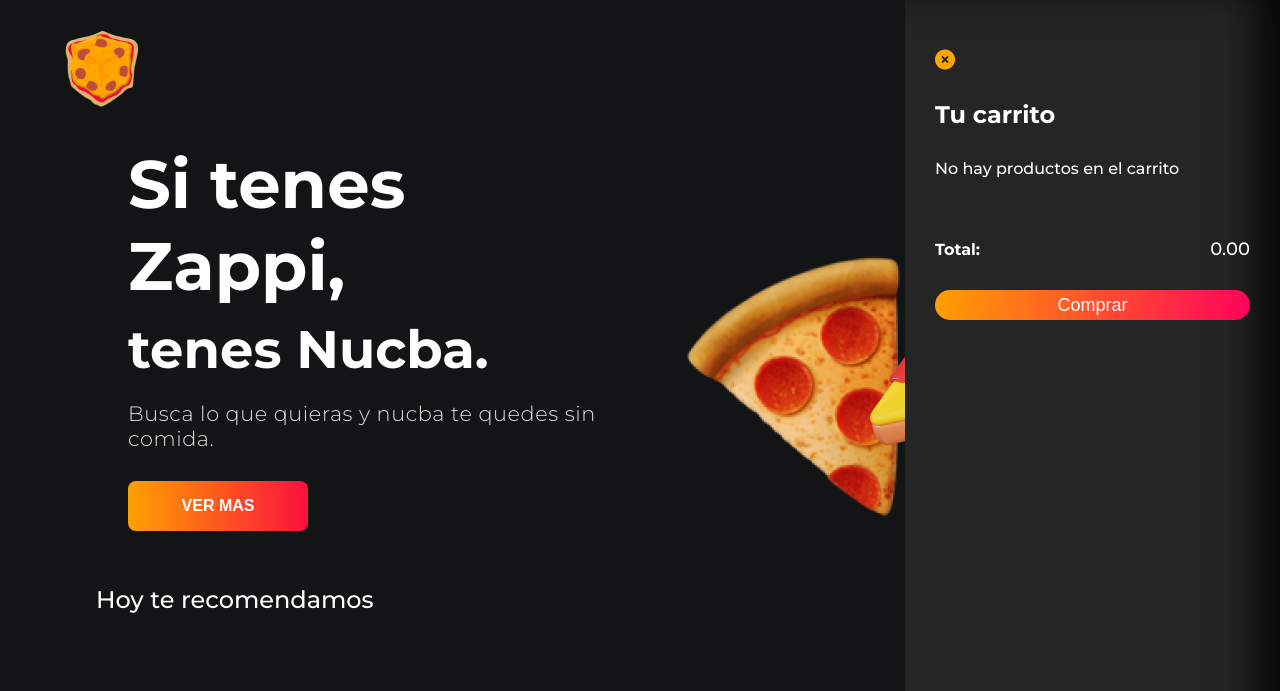
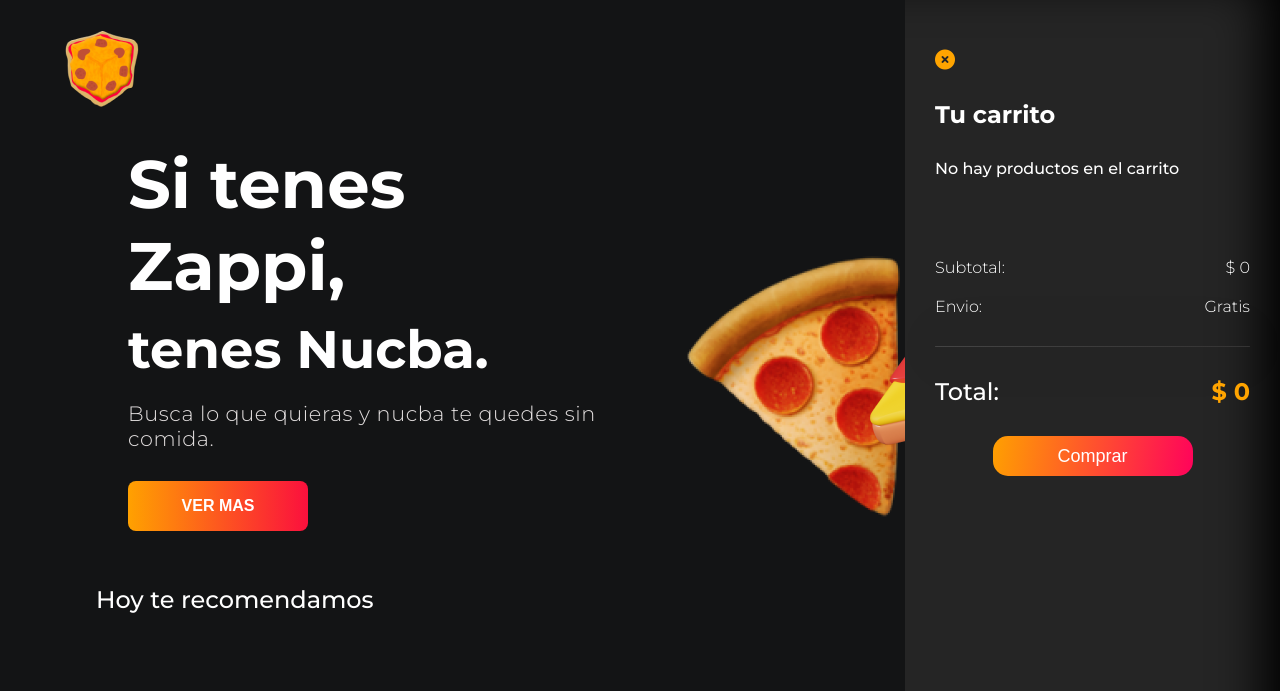
Before and after one commit to fede2000/E5---Nucbazappi, a plain HTML site: page index.html in a window 1280 px wide. Both pictures are taken after a click on the item 1207 px from the left and 69 px from the top of the page. Shown: the top 691 px of the page. Drawn offline with Linux system fonts and the light colour scheme.

Commit message:
funciony,estilo y estructura  de subtotal del carrito, + hover boton + y -

```diff
--- a/assets/css/style.css
+++ b/assets/css/style.css
@@ -230,22 +230,37 @@ main {
     font-weight: 600;
 }
 
-.cart-total {
+.cart-resume{
+    display: flex;
+    flex-direction: column;
+    gap: 20px;
+    margin-top: 50px;
+
+}
+
+.cart-subTotal{
     display: flex;
     justify-content: space-between;
-    align-items: baseline;
-    width: 100%;
+    font-size: 1rem;
+    font-weight: 300;
 }
 
-.cart-total p {
-    color: #FFFFFF;
-    font-weight: 700;
+.cart-envio{
+    display: flex;
+    justify-content: space-between;
+    font-size: 1rem;
+    font-weight: 300;
 }
 
-.cart-total span {
-    color: #FFFFFF;
-    font-weight: 400;
-    font-size: 18px;
+.cart-resume hr{
+    height: 1px;
+    margin: 10px 0;
+    border-radius: 15px;
+    background: linear-gradient(98.81deg, #444444 -0.82%, #343333 101.53%);
+    box-shadow: 0px 0px 50px rgba(1, 2, 7, 0.5);
+    border-radius: 15px;
+    border: none;
+
 }
 
 .cart-total {
@@ -257,14 +272,17 @@ main {
 
 .cart-total p {
     color: #FFFFFF;
-    font-weight: 700;
+    font-weight: 500;
+    font-size: 1.5rem;
 }
 
 .cart-total span {
-    color: #FFFFFF;
-    font-weight: 400;
-    font-size: 18px;
+    color: var(--color_naranja);
+    font-weight: 800;
+    font-size: 1.5rem;
 }
+
+
 .show-menu {
     transform: translate(0%);
     transition: all 0.5s cubic-bezier(0.92, 0.01, 0.35, 0.99);
@@ -299,6 +317,10 @@ main {
     cursor: pointer;
   }
 
+  .btn-buy:hover{
+    transform: scale(1.1);
+  }
+
 
 
 /* producto del carrito */
@@ -327,6 +349,7 @@ main {
     background: linear-gradient(90deg, rgba(120,57,14,1) 0%, rgba(69,37,4,1) 100%);
     width: 30px;
     height: 30px;
+    cursor: pointer;
   }
 
   /* boton de sumar producto */
@@ -334,6 +357,14 @@ main {
     background: linear-gradient(90deg, rgba(255, 166, 1) 0%, #FC2933 100%);
     width: 30px;
     height: 30px;
+    cursor: pointer;
+  }
+
+  .up:hover{
+    transform: scale(1.1);
+  }
+  .down:hover{
+    transform: scale(1.1);
   }
 
 
@@ -344,7 +375,7 @@ main {
 .product_cart {
     display: flex;
     align-items: center;
-    justify-content: center;
+    justify-content: space-between;
     gap: 15px;
     background-color: var(--background_color-card);
     border-radius: 10px;
@@ -355,6 +386,12 @@ main {
 -webkit-box-shadow: -1px 9px 34px 0px rgba(0,0,0,0.75);
 -moz-box-shadow: -1px 9px 34px 0px rgba(0,0,0,0.75);
 
+}
+
+.item-product{
+    display: flex;
+    align-items: center; justify-content: center;
+    gap: 15px;
 }
 .product_cart img{
     width: 70px;
@@ -386,6 +423,16 @@ main {
     margin-top: 10px;
     font-size: 1.1rem;
 }
+
+.btn-buy{
+    width: 200px;
+    height: 40px;
+    margin: 0 auto;
+}
+
+
+
+
 
 
 
@@ -472,7 +519,7 @@ main {
     gap: 10px;
 }
 
-hr {
+.card-categorie hr {
     height: 4px;
     width: 24px;
     margin-top: 30px;
--- a/assets/main.js
+++ b/assets/main.js
@@ -28,7 +28,12 @@ const renderProductRecomendation = product => {
             <p class="description-card">${description}</p>
             <span class="price"><span class="spacing-price">$</span>${price}</span>
         </div>
-        <button class="add-btn" data-id='${id}' data-name='${name}' data-price='${price} 'data-img='${cardImg}'>Agregar</button>
+        <button class="add-btn"
+        data-id='${id}'
+        data-name='${name}'
+        data-description='${description}'
+        data-price='${price}
+        'data-img='${cardImg}'>Agregar</button>
     </div>
     `
 }
@@ -117,6 +122,7 @@ const cartImg = document.getElementById("cartImg");
 const exitImg = document.getElementById("exit");
 const productsCart = document.querySelector(".cart-container")
 const total = document.querySelector('.total');
+const subTotal = document.querySelector('.sub')
 const buyBtn = document.querySelector('.btn-buy')
 
 let cart = JSON.parse(localStorage.getItem('cart')) || [];
@@ -141,11 +147,13 @@ const renderCartProduct = cartProduct =>{
     const{ id, name, price, description, cardImg, quantity} =  cartProduct;
     return`
         <div class="product_cart">
-            <img src="${cardImg}" alt="">
-            <div class="product_cart--description">
-                <h2 class="title-card--cart">${name}</h2>
-                <p class="description-card--cart">${description}</p>
-                <span class="price"><span class="spacing-price">$</span>${price}</span>
+            <div class="item-product">
+                <img src="${cardImg}" alt="">
+                <div class="product_cart--description">
+                    <h2 class="title-card--cart">${name}</h2>
+                    <p class="description-card--cart">${description}</p>
+                    <span class="price"><span class="spacing-price">$</span>${price}</span>
+                </div>
             </div>
             <div class="item-handler">
                 <span class="quantity-handler down" data-id=${id}>-</span>
@@ -167,9 +175,12 @@ const renderCart = (cartList) => {
 
 // Suma de productos--------------------------------------------------------------------------------*
 const showTotal = cartList =>{
-    total.innerHTML = `${cartList.reduce((acc, cur) => acc + Number(cur.price) * cur.quantity, 0)
-    .toFixed(2)}`
-
+    total.innerHTML = `$ ${cartList.reduce((acc, cur) => acc + Number(cur.price) * cur.quantity, 0)
+    }`;
+}
+const showSub = cartList =>{
+    subTotal.innerHTML = `$ ${cartList.reduce((acc, cur) => acc + Number(cur.price) * cur.quantity, 0)
+    }`;
 }
 const disableBuyBtn = () =>{
     if (!cart.length) {
@@ -182,12 +193,13 @@ const disableBuyBtn = () =>{
  const handleQuantity = e =>{
     // ! funcion down
      if (e.target.classList.contains('down')) {
-        const existingCartItem = cart.find(item => item.dataset.id === e.target.dataset.id);
+        const existingCartItem = cart.find(item => item.id === e.target.dataset.id);
         if(existingCartItem.quantity === 1){
             if(window.confirm('¿ Desea eliminar el producto seleccionado ?')){
                 cart = cart.filter(prod => prod.id !== existingCartItem.id);
                 saveLocalStorage(cart);
                 renderCart(cart);
+                showSub(cart);
                 showTotal(cart);
                 disableBuyBtn();
                 return
@@ -200,7 +212,7 @@ const disableBuyBtn = () =>{
         });
         // ! funcion up
      } else if (e.target.classList.contains('up')){
-        const existingCartItem = cart.find(item => item.dataset.id === e.target.dataset.id);
+        const existingCartItem = cart.find(item => item.id === e.target.dataset.id);
         cart = cart.map((item) =>{
             return item.id === existingCartItem.id
             ? {... item, quantity: Number(item.quantity) + 1}
@@ -209,6 +221,7 @@ const disableBuyBtn = () =>{
      }
         saveLocalStorage(cart);
         renderCart(cart);
+        showSub(cart);
         showTotal(cart);
         disableBuyBtn();
  }
@@ -217,7 +230,6 @@ const disableBuyBtn = () =>{
 
 
 const addProduct = (e) => {
-    console.log("ENTRO EN ADDPRODUCT")
     if(!e.target.classList.contains('add-btn')) return;
     const product = {
         id : e.target.dataset.id,
@@ -226,10 +238,7 @@ const addProduct = (e) => {
         price: e.target.dataset.price,
         cardImg: e.target.dataset.img,
     };
-    console.log("PRODUCT",product)
-
-
-    // Variable contadora para productos repetidos en el carrito
+    // Variabl contadora para productos repetidos en el carrito
 
     const existingCartItem = cart.find(item => item.id === product.id);
 
@@ -245,6 +254,7 @@ const addProduct = (e) => {
 
     saveLocalStorage(cart);
     renderCart(cart);
+    showSub(cart);
     showTotal(cart);
     disableBuyBtn();
 
@@ -258,12 +268,15 @@ const addProduct = (e) => {
 const init = () =>{
     document.addEventListener('DOMContentLoaded', renderCategory);
     document.addEventListener('DOMContentLoaded', showTotal(cart));
+    document.addEventListener('DOMContentLoaded', showSub(cart));
     document.addEventListener('DOMContentLoaded', renderCart(cart));
     document.addEventListener('DOMContentLoaded', renderProductsRandom(productsRecomendation,3,renderProductRecomendation));
     document.addEventListener('DOMContentLoaded', renderProductsRandom(productsPopular,8,renderCard));
     categorieCard.addEventListener('click', filterProducts)
-    // productsCart.addEventListener('click', handleQuantity);
+    productsCart.addEventListener('click', handleQuantity);
     productsCategory.addEventListener('click', addProduct);
+    productsRecomendation.addEventListener('click',addProduct)
+    productsPopular.addEventListener('click',addProduct)
     disableBuyBtn();
     showCart();
     // menuBars.addEventListener('click', toggleMenu);
--- a/index.html
+++ b/index.html
@@ -26,10 +26,22 @@
                 <h2>Tu carrito</h2>
                 <div class="cart-container">
                 </div>
-                <span class="divider"></span>
-                <div class="cart-total">
-                    <p>Total:</p>
-                    <span class="total"></span>
+
+                <div class="cart-resume">
+                    <div class="cart-subTotal">
+                        <p>Subtotal:</p>
+                        <span class="sub"></span>
+                    </div>
+                    <div class="cart-envio">
+                        <p>Envio:</p>
+                        <span>Gratis</span>
+                    </div>
+                    <hr>
+                    <div class="cart-total">
+                        <p>Total:</p>
+                        <span class="total"></span>
+                    </div>
+
                 </div>
                 <button class="btn-buy">Comprar</button>
                 <div class="overlay"></div>
```
